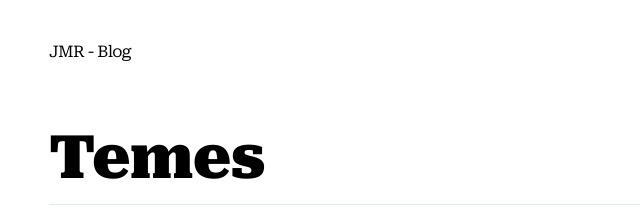
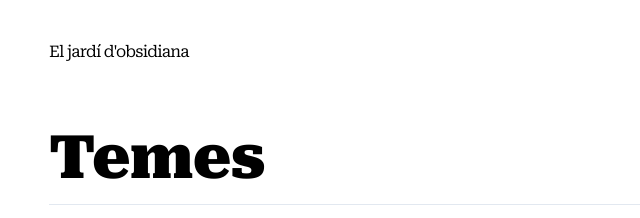
Before and after one commit to joan-medina-roca/gatsby-starter-obsidian-garden, a Gatsby site: page /temes in a window 1280 px wide. Shown: the top 218 px of the page, 207-847 px from the left. Built offline with nearby package versions, Linux system fonts and the light colour scheme; Gatsby itself is replaced by a stand-in of ours; some packages are replaced by stand-ins of ours.

Commit message:
canvi nom del lloc

```diff
--- a/src/components/Header.tsx
+++ b/src/components/Header.tsx
@@ -10,7 +10,7 @@ export default function Header() {
         <nav className="flex justify-between py-6 md:py-10 flex-col sm:flex-row items-center">
           <div className="flex items-center">
             <Link to="/" className="text-black">
-            JMR - Blog
+            El jardí d'obsidiana
             </Link>
           </div>
           <ul className="list-style-none grid grid-flow-col auto-cols-max gap-6 items-center pt-6 sm:pt-0">
```
